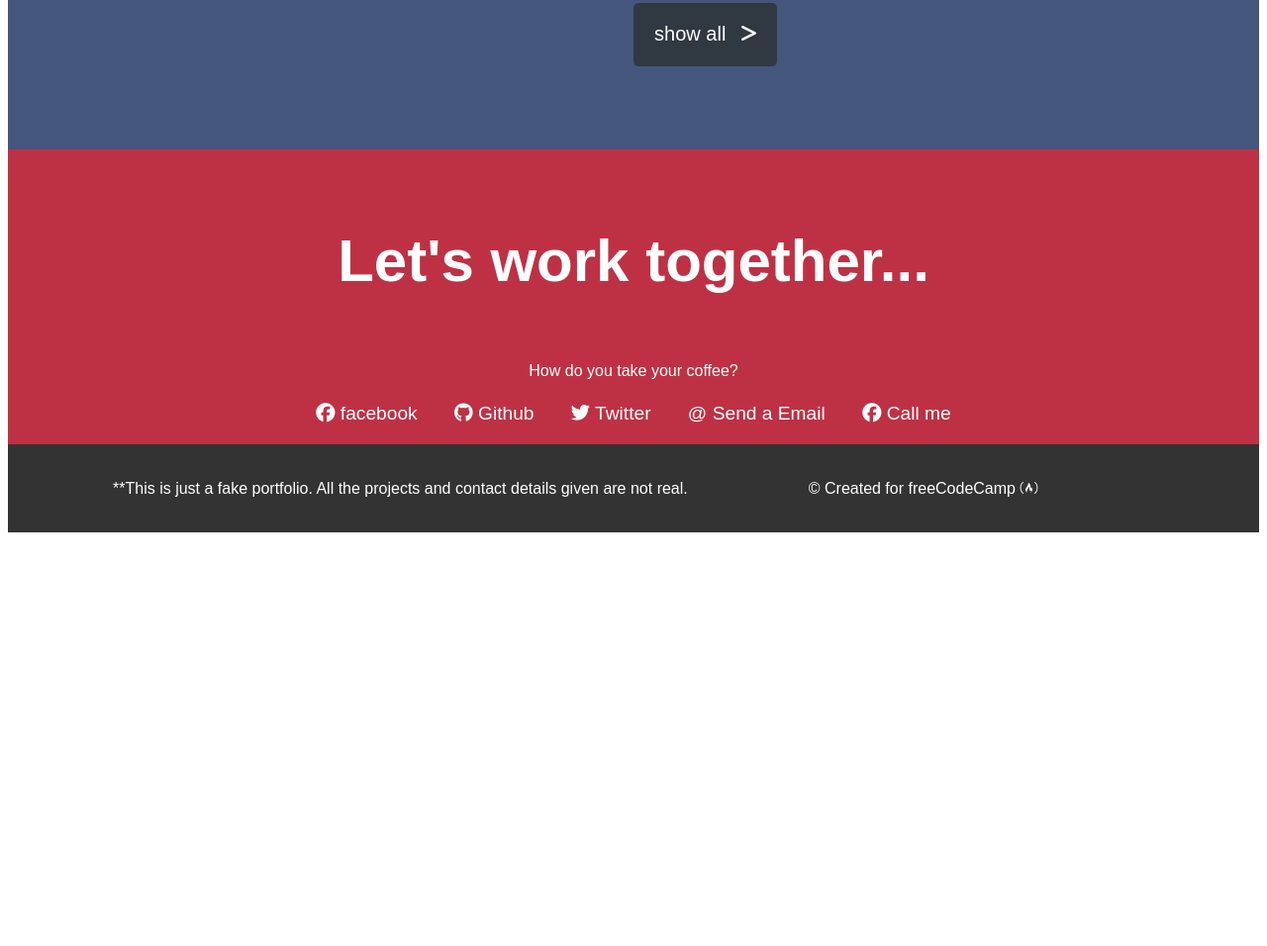
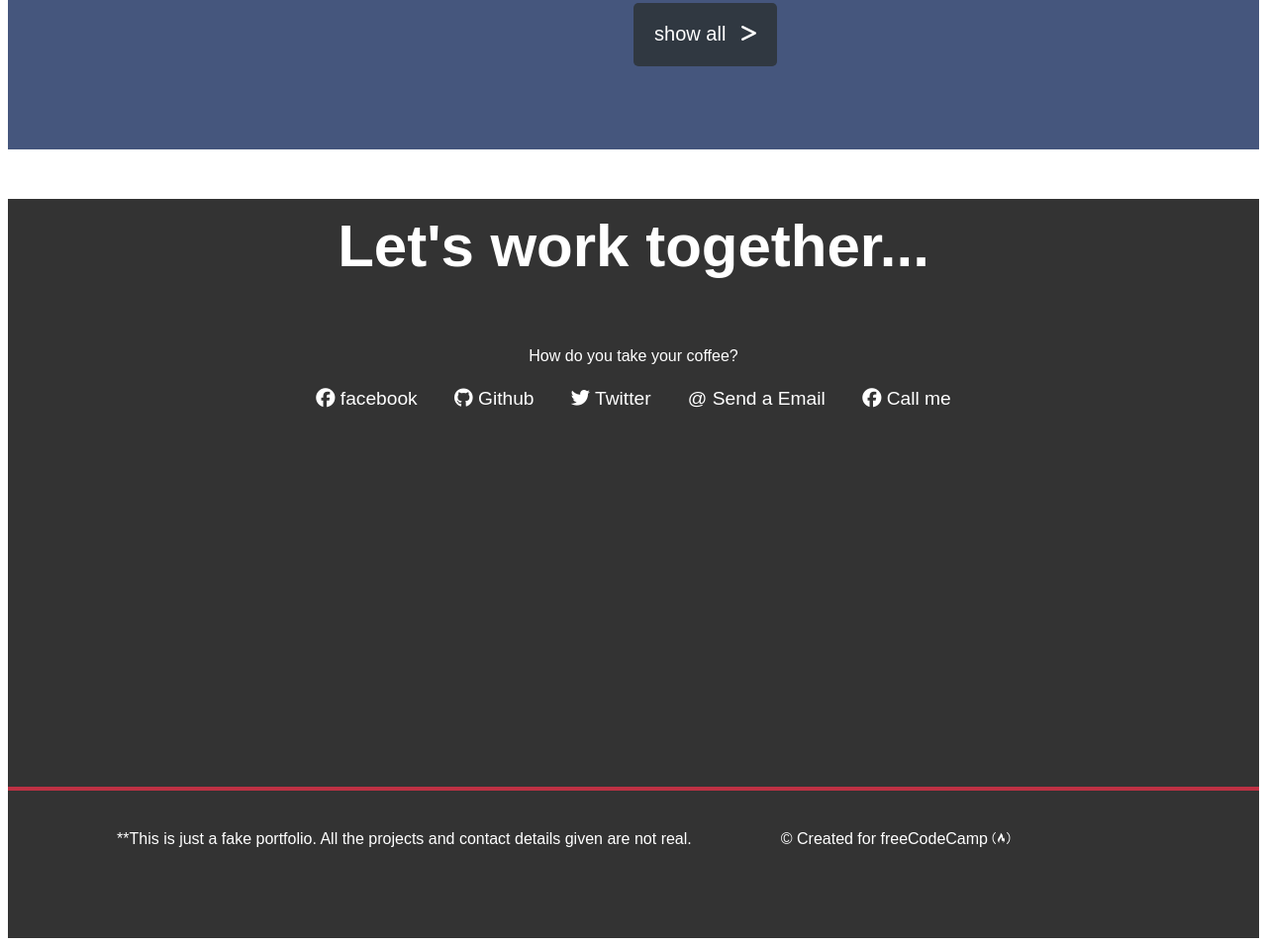
Before and after one commit to Derrick-MUGISHA/personal-potifolia, a plain HTML site: page index.html in a window 1280 px wide. Shown: the part 3431-4387 px from the top of the page at 99% size. Before the commit the page ends 3977 px from the top, so only its background shows below. Drawn offline with Linux system fonts and the light colour scheme.

Commit message:
semi-push

```diff
--- a/style.css
+++ b/style.css
@@ -207,10 +207,12 @@ body {
 
 /* Contact Section */
 #contact {
-    background-color: var(--primary-color);
+    background-color: var(--text-color);
     color: white;
     text-align: center;
     padding: 15px;
+    height: 593.912px;
+    padding:  0 20px 0 20px;
 }
 
 #contact h2 {
@@ -228,6 +230,7 @@ body {
     margin: 0 1rem;
     transition: color 0.3s ease;
     gap: 30px;
+    margin-bottom: 50px;
 }
 
 .contact-links a:hover {
@@ -239,17 +242,21 @@ body {
 
 /* Footer */
 footer {
-    background-color: #333;
+    height: 109.2px;
+    background-color:var(--text-color);
     color: white;
     text-align: center;
     display: flex;
-    padding: 1rem;
+    padding-top: 10px;
+    grid: 900px;
+    border-top: 4px solid  #BE3144;
+    padding: 20px 20px 20px 20px;
 }
 
 footer p {
     color: white;
     text-decoration: none;
-    margin-right: 2rem;
+    /* margin-right: 2rem; */
     transition: color 0.3s ease;
     /* gap: 30px; */
     margin-left: 90px;
```
Also changed, not shown: index.html (+1 -1 lines).
